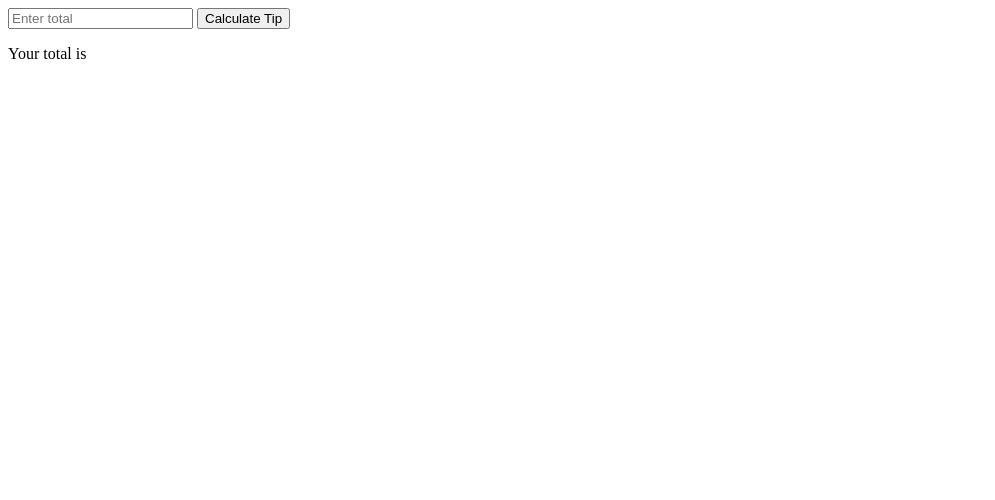
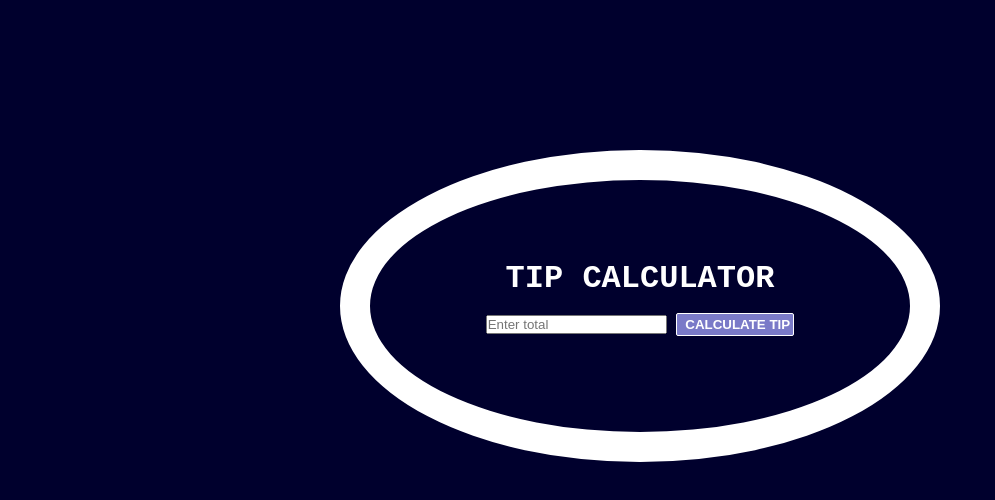
Before and after one commit to Warriorofthelight/Tip-Calculator, a plain HTML site: page index.html in a window 1280 px wide. Shown: the whole page, without its empty margins (0-995 px from the left). Drawn offline with Linux system fonts and the light colour scheme.

Commit message:
Finished Project

```diff
--- a/index.html
+++ b/index.html
@@ -4,14 +4,17 @@
     <meta charset="UTF-8" />
     <meta name="viewport" content="width=device-width, initial-scale=1.0" />
     <title>Document</title>
+    <link rel="stylesheet" href="./style.css" />
   </head>
   <body>
     <div class="card">
       <div class="card-center">
+        <h1 class="title">Tip Calculator</h1>
         <input id="cost" type="text" placeholder="Enter total" />
         <button id="calculate">Calculate Tip</button>
-        <p id="total">Your total is</p>
+        <p id="total"></p>
       </div>
     </div>
   </body>
+  <script src="./index.js"></script>
 </html>
--- /dev/null
+++ b/index.js
@@ -0,0 +1,25 @@
+// ******FIRST ATTEMPT*******
+// My mistake was not putting the let cost = document.getElementById("cost").value; inside the Event listener function
+
+// let cost = document.getElementById("cost").value;
+
+// let calculate = document.getElementById("calculate");
+
+// let total = document.getElementById("total");
+
+// calculate.addEventListener("click", function () {
+//   let sum = parseInt(cost) * 0.8;
+//   let tip = parseInt(cost) - sum;
+//   total.innerHTML = "your tip is $" + Math.round(`${tip}`);
+// });
+
+let calculate = document.getElementById("calculate");
+let total = document.getElementById("total");
+
+calculate.addEventListener("click", function () {
+  let cost = document.getElementById("cost").value; // Move this line inside the event listener
+
+  let sum = parseInt(cost) * 0.8;
+  let tip = parseInt(cost) - sum;
+  total.innerHTML = "Your tip is $" + Math.round(tip);
+});
--- /dev/null
+++ b/style.css
@@ -0,0 +1,53 @@
+* {
+  margin: 0;
+  padding: 0;
+  box-sizing: border-box;
+}
+
+body {
+  background-color: rgb(0, 0, 45);
+  color: white;
+}
+
+.card {
+  height: 100vh;
+  padding-top: 150px;
+  justify-content: center;
+  text-align: center;
+  align-items: center;
+  font-family: "Courier New", Courier, monospace;
+}
+
+.card-center {
+  border: 30px solid rgb(255, 255, 255);
+  text-align: center;
+  width: 600px;
+  margin: auto;
+  padding: 5rem;
+  text-transform: uppercase;
+  border-radius: 50%;
+}
+
+.card-center button {
+  text-transform: uppercase;
+  font-weight: bold;
+  background-color: rgb(122, 122, 200);
+  border: none;
+  padding: 0.2rem;
+  color: white;
+  border: 1px solid rgb(255, 255, 255);
+  padding-left: 0.5rem;
+  border-radius: 2px;
+}
+
+.card-center button:hover {
+  background-color: rgb(7, 7, 89);
+}
+
+.card-center h1 {
+  padding-bottom: 1rem;
+}
+
+.card-center p {
+  padding-top: 1rem;
+}
```
